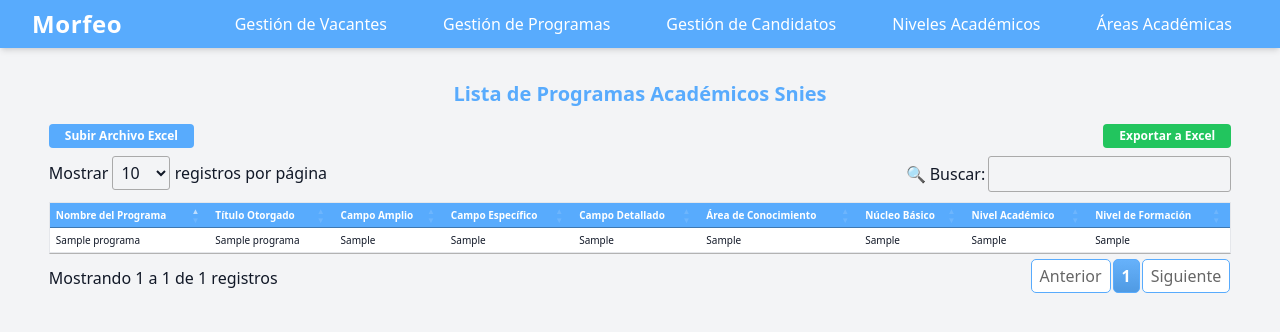
After one commit to joluro86/morfeo, a Django app: template vacante/templates/lista_programas_snies.html in a window 1280 px wide. The commit adds this page. Shown: the top 332 px of the page. Run offline with Django 3.2, Linux system fonts and the light colour scheme; the template is opened without the code that fills it: most values are stand-ins (such as "Sample title", 1, 10 or a date in 2020); some libraries are stand-ins or nearby versions.

Commit message:
inicio logica

```diff
--- a/vacante/templates/index.html
+++ b/vacante/templates/index.html
@@ -41,6 +41,19 @@
                         <a href="{% url 'lista_vacantes' %}" class="block px-4 py-2 hover:bg-gray-200">📋 Lista de Vacantes</a>
                     </div>
                 </div>
+
+                <!-- Programas Académicos Snies-->
+                <div x-data="{ open: false }" x-cloak class="relative">
+                    <button @click="open = !open" class="px-4 py-2 hover:bg-blue-600 rounded">Gestión de Programas</button>
+                    <div x-show="open" @click.away="open = false"
+                        class="absolute top-full left-0 bg-white text-black mt-2 w-56 shadow-lg rounded-md border border-gray-200 z-50 overflow-visible">
+
+                        <a href="{% url 'cargar_programas_academicos_snies' %}" class="block px-4 py-2 hover:bg-gray-200">⬆️ Subir Programas</a>
+                        <a href="{% url 'lista_programas_academicos_snies' %}" class="block px-4 py-2 hover:bg-gray-200">📜 Lista de Programas</a>
+                        <a href="{% url 'exportar_programas_snies_excel' %}" class="block px-4 py-2 hover:bg-gray-200">📥 Exportar a Excel</a>
+                    </div>
+                </div>
+
 
                 <!-- Candidatos -->
                 <div x-data="{ open: false }" x-cloak class="relative">
--- a/vacante/templates/lista_candidatos.html
+++ b/vacante/templates/lista_candidatos.html
@@ -55,9 +55,9 @@
                     <td class="py-0 px-1 border-b">{{ candidato.fecha_fin_estudios }}</td>
                     <td class="py-0 px-1 border-b text-center">
                         {% if candidato.cumple_requisitos %}
-                            <span class="text-green-600 font-bold">Sí</span>
+                            <span>Si cumple</span>
                         {% else %}
-                            <span class="text-red-600 font-bold">No</span>
+                        <span class="text-red-600 font-bold">No cumple</span>
                         {% endif %}
                     </td>
                     <td class="py-0 px-1 border-b">{{ candidato.justificacion|default:"-" }}</td>
--- /dev/null
+++ b/vacante/templates/lista_programas_snies.html
@@ -0,0 +1,125 @@
+{% extends "index.html" %}
+
+{% block content %}
+<div class="container mx-auto px-4 py-6">
+    <h1 class="text-xl font-bold text-[#58abfd] mb-4 text-center">Lista de Programas Académicos Snies</h1>
+
+    <div class="mb-2 flex justify-between items-center text-xs">
+        <a href="{% url 'cargar_programas_academicos_snies' %}" class="bg-[#58abfd] hover:bg-blue-600 text-white font-bold py-1 px-4 rounded">
+            Subir Archivo Excel
+        </a>
+        <a href="{% url 'exportar_programas_snies_excel' %}" class="bg-green-500 hover:bg-green-600 text-white font-bold py-1 px-4 rounded">
+            Exportar a Excel
+        </a>
+    </div>
+
+    {% if programas %}
+    <div class="overflow-x-auto min-w-full">
+        <table id="tablaProgramas" class="bg-white border border-gray-200 text-[9px] text-start mx-auto min-w-full">
+            <thead>
+                <tr class="bg-[#58abfd] text-white text-xs">
+                    <th class="py-1 px-2 border-b">Nombre del Programa</th>
+                    <th class="py-1 px-2 border-b">Título Otorgado</th>
+                    <th class="py-1 px-2 border-b">Campo Amplio</th>
+                    <th class="py-1 px-2 border-b">Campo Específico</th>
+                    <th class="py-1 px-2 border-b">Campo Detallado</th>
+                    <th class="py-1 px-2 border-b">Área de Conocimiento</th>
+                    <th class="py-1 px-2 border-b">Núcleo Básico</th>
+                    <th class="py-1 px-2 border-b">Nivel Académico</th>
+                    <th class="py-1 px-2 border-b">Nivel de Formación</th>
+                </tr>
+            </thead>
+            <tbody>
+                {% for programa in programas %}
+                <tr class="hover:bg-gray-100">
+                    <td class="py-0 px-1 border-b text-[10px]">{{ programa.nombre_del_programa }}</td>
+                    <td class="py-0 px-1 border-b">{{ programa.titulo_otorgado }}</td>
+                    <td class="py-0 px-1 border-b">{{ programa.cine_f_2013_ac_campo_amplio }}</td>
+                    <td class="py-0 px-1 border-b">{{ programa.cine_f_2013_ac_campo_especifico }}</td>
+                    <td class="py-0 px-1 border-b">{{ programa.cine_f_2013_ac_campo_detallado }}</td>
+                    <td class="py-0 px-1 border-b">{{ programa.area_de_conocimiento }}</td>
+                    <td class="py-0 px-1 border-b">{{ programa.nucleo_basico_del_conocimiento }}</td>
+                    <td class="py-0 px-1 border-b">{{ programa.nivel_academico }}</td>
+                    <td class="py-0 px-1 border-b">{{ programa.nivel_de_formacion }}</td>
+                </tr>
+                {% endfor %}
+            </tbody>
+        </table>
+    </div>
+    {% else %}
+    <p class="text-center text-gray-600">No hay programas académicos registrados.</p>
+    {% endif %}
+</div>
+
+<!-- Script para DataTables con traducción y estilos mejorados -->
+<script>
+    $(document).ready(function () {
+        $('#tablaProgramas').DataTable({
+            "pageLength": 10,
+            "language": {
+                "search": "🔍 Buscar:",
+                "lengthMenu": "Mostrar _MENU_ registros por página",
+                "zeroRecords": "No se encontraron registros",
+                "info": "Mostrando _START_ a _END_ de _TOTAL_ registros",
+                "infoEmpty": "No hay registros disponibles",
+                "infoFiltered": "(filtrado de _MAX_ registros en total)",
+                "paginate": {
+                    "first": "Primero",
+                    "last": "Último",
+                    "next": "Siguiente",
+                    "previous": "Anterior"
+                }
+            },
+            "drawCallback": function () {
+                $('#tablaProgramas tbody tr').css({
+                    "line-height": "1rem",
+                    "padding": "2px"
+                });
+
+                $('#tablaProgramas td, #tablaProgramas th').css({
+                    "padding": "4px 6px",
+                    "font-size": "10px"
+                });
+            }
+        });
+    });
+</script>
+
+<!-- Estilos para personalizar la paginación y la tabla -->
+<style>
+    .dataTables_wrapper .dataTables_paginate .paginate_button {
+        padding: 4px 8px;
+        margin: 1px;
+        background-color: white !important;
+        border: 1px solid #58abfd !important;
+        color: #58abfd !important;
+        border-radius: 5px;
+        transition: all 0.3s ease-in-out;
+    }
+
+    .dataTables_wrapper .dataTables_paginate .paginate_button:hover {
+        background-color: #58abfd !important;
+        color: white !important;
+    }
+
+    .dataTables_wrapper .dataTables_paginate .paginate_button.current {
+        background-color: #58abfd !important;
+        color: white !important;
+        font-weight: bold;
+    }
+
+    table.dataTable tbody tr {
+        line-height: 1rem !important;
+    }
+
+    table.dataTable td, table.dataTable th {
+        padding: 4px 6px !important;
+        font-size: 10px !important;
+    }
+
+    .dataTables_filter {
+        margin-bottom: 10px !important;
+    }
+</style>
+
+{% endblock %}
```
Also changed, not shown: vacante/forms.py (+32 -0 lines), vacante/models.py (+16 -1 lines), vacante/templates/cargar_programas_snies.html (added, +38 -0 lines), vacante/urls.py (+20 -3 lines), vacante/views_gestion_candidato.py (+53 -12 lines), vacante/views_snies.py (added, +70 -0 lines), vacante/migrations/0015_programaacademico.py (added), vacante/migrations/0016_alter_programaacademico_area_de_conocimiento_and_more.py (added), vacante/migrations/0017_rename_programaacademico_programaacademicosnies.py (added), vacante/migrations/0018_alter_candidato_cumple_requisitos.py (added), 1 other file.
